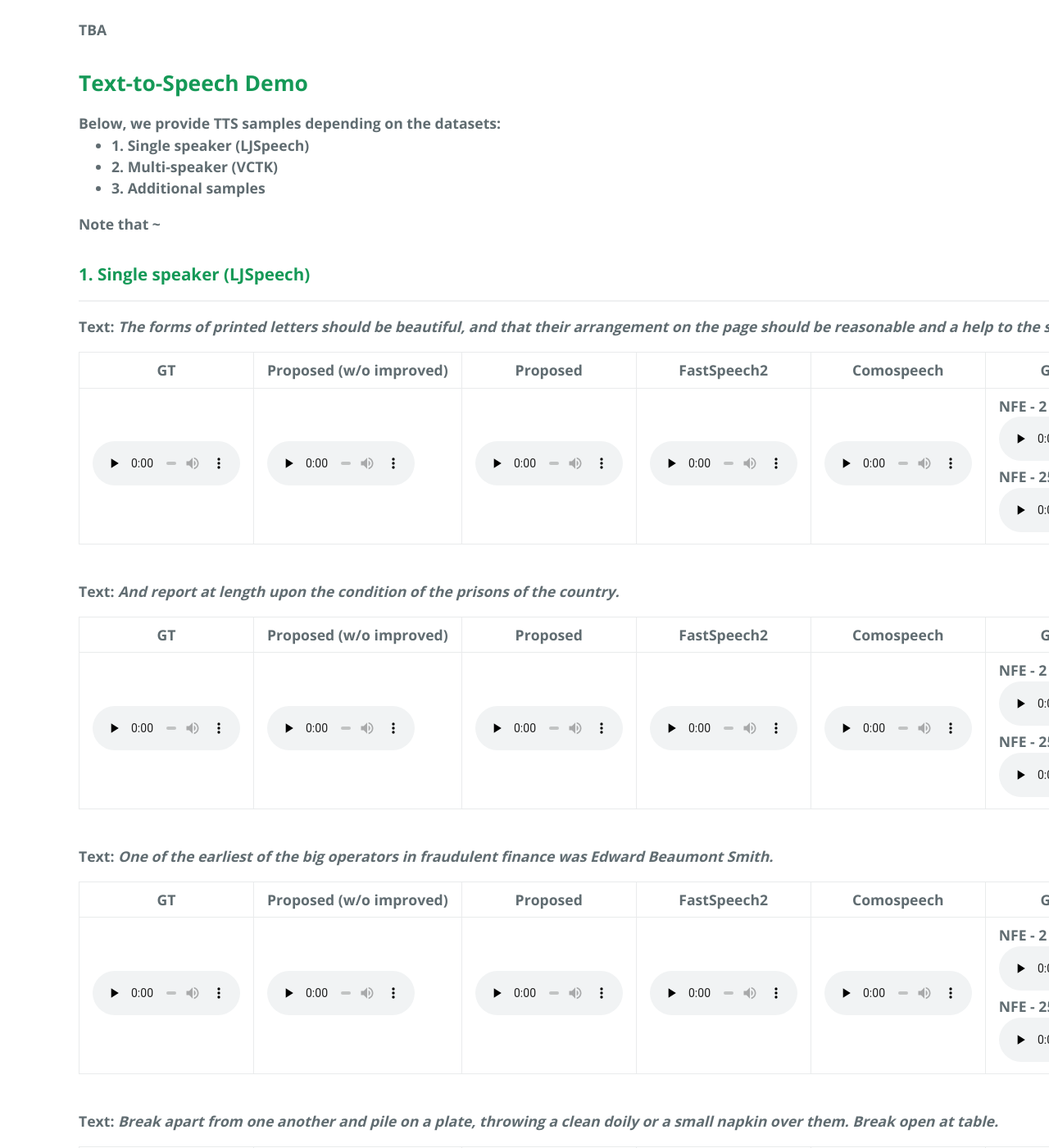
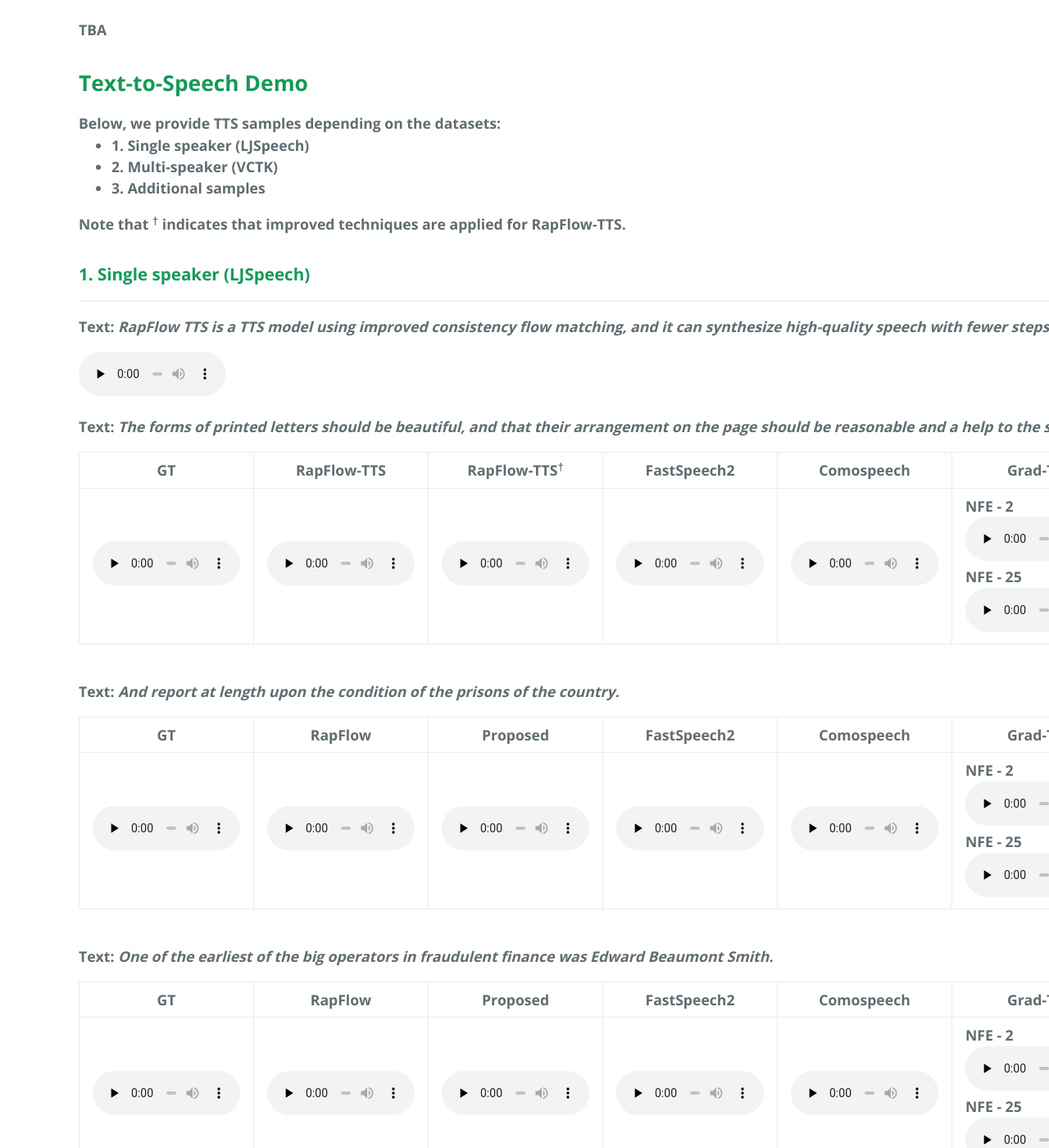
Before and after one commit to tts-demo/rap.github.io, a Jekyll site: the page built from index.md, in a window 1280 px wide and 1400 px high, scrolled down 453 px. Shown: the whole window at 82% size. Built offline with Jekyll 4.4.1, drawn with Linux system fonts in a browser that asks for light colours; some of the changed text lies outside the part shown.

Commit message:
Update home.html

```diff
--- a/_layouts/home.html
+++ b/_layouts/home.html
@@ -21,23 +21,23 @@ layout: default
           <li>2. Multi-speaker (VCTK) </li>
 	  <li>3. Additional samples </li>
       </ul>
-      Note that ~
+      Note that <sup>&dagger;</sup> indicates that improved techniques are applied for RapFlow-TTS.
 
   <br>
 
   <h3><strong>1. Single speaker (LJSpeech) </h3>
   <hr>
 
-<!--   <p><b>Text: </b><i>RapFlow TTS is a TTS model using improved consistency flow matching, and it can synthesize high-quality speech with fewer steps.</i></p>
-  <audio controls="" preload="none"><source src="samples/ljspeech/rap_intro_2step.wav"></audio> -->
+  <p><b>Text: </b><i>RapFlow TTS is a TTS model using improved consistency flow matching, and it can synthesize high-quality speech with fewer steps.</i></p>
+  <audio controls="" preload="none"><source src="samples/ljspeech/rap_intro_2step.wav"></audio>
 
   <p><b>Text: </b><i>The forms of printed letters should be beautiful, and that their arrangement on the page should be reasonable and a help to the shapeliness of the letters themselves.</i></p>
   <table>
 				<tbody>
 				  <tr>
   					<th>GT</th>
-					<th>Proposed (w/o improved) </th>
-					<th>Proposed</th>
+					<th>RapFlow-TTS</th>
+					<th>RapFlow-TTS<sup>&dagger;</sup></th>
 					<th>FastSpeech2</th>
 					<th>Comospeech</th>
   					<th>Grad-TTS</th>
@@ -120,7 +120,7 @@ layout: default
 				<tbody>
 				  <tr>
   					<th>GT</th>
-					<th>Proposed (w/o improved) </th>
+					<th>RapFlow </th>
 					<th>Proposed</th>
 					<th>FastSpeech2</th>
 					<th>Comospeech</th>
@@ -204,7 +204,7 @@ layout: default
 				<tbody>
 				  <tr>
   					<th>GT</th>
-					<th>Proposed (w/o improved) </th>
+					<th>RapFlow </th>
 					<th>Proposed</th>
 					<th>FastSpeech2</th>
 					<th>Comospeech</th>
@@ -288,7 +288,7 @@ layout: default
 				<tbody>
 				  <tr>
   					<th>GT</th>
-					<th>Proposed (w/o improved) </th>
+					<th>RapFlow </th>
 					<th>Proposed</th>
 					<th>FastSpeech2</th>
 					<th>Comospeech</th>
@@ -372,7 +372,7 @@ layout: default
 				<tbody>
 				  <tr>
   					<th>GT</th>
-					<th>Proposed (w/o improved) </th>
+					<th>RapFlow </th>
 					<th>Proposed</th>
 					<th>FastSpeech2</th>
 					<th>Comospeech</th>
@@ -456,7 +456,7 @@ layout: default
 				<tbody>
 				  <tr>
   					<th>GT</th>
-					<th>Proposed (w/o improved) </th>
+					<th>RapFlow </th>
 					<th>Proposed</th>
 					<th>FastSpeech2</th>
 					<th>Comospeech</th>
@@ -545,7 +545,7 @@ layout: default
 				  <tr>
   					<th>GT</th>
 					<th>Baseline</th>
-					<th>Proposed (w/o improved)</th>
+					<th>RapFlow</th>
 					<th>Proposed</th>
 
 				  </tr>
@@ -606,7 +606,7 @@ layout: default
 				  <tr>
   					<th>GT</th>
 					<th>Baseline</th>
-					<th>Proposed (w/o improved)</th>
+					<th>RapFlow</th>
 					<th>Proposed</th>
 
 				  </tr>
@@ -667,7 +667,7 @@ layout: default
 				  <tr>
   					<th>GT</th>
 					<th>Baseline</th>
-					<th>Proposed (w/o improved)</th>
+					<th>RapFlow</th>
 					<th>Proposed</th>
 
 				  </tr>
@@ -728,7 +728,7 @@ layout: default
 				  <tr>
   					<th>GT</th>
 					<th>Baseline</th>
-					<th>Proposed (w/o improved)</th>
+					<th>RapFlow</th>
 					<th>Proposed</th>
 
 				  </tr>
@@ -789,7 +789,7 @@ layout: default
 				  <tr>
   					<th>GT</th>
 					<th>Baseline</th>
-					<th>Proposed (w/o improved)</th>
+					<th>RapFlow</th>
 					<th>Proposed</th>
 
 				  </tr>
@@ -850,7 +850,7 @@ layout: default
 				  <tr>
   					<th>GT</th>
 					<th>Baseline</th>
-					<th>Proposed (w/o improved)</th>
+					<th>RapFlow</th>
 					<th>Proposed</th>
 
 				  </tr>
@@ -911,7 +911,7 @@ layout: default
 				  <tr>
   					<th>GT</th>
 					<th>Baseline</th>
-					<th>Proposed (w/o improved)</th>
+					<th>RapFlow</th>
 					<th>Proposed</th>
 
 				  </tr>
@@ -972,7 +972,7 @@ layout: default
 				  <tr>
   					<th>GT</th>
 					<th>Baseline</th>
-					<th>Proposed (w/o improved)</th>
+					<th>RapFlow</th>
 					<th>Proposed</th>
 
 				  </tr>
@@ -1035,7 +1035,7 @@ layout: default
 				  <tr>
   					<th>GT</th>
 					<th>Baseline</th>
-					<th>Proposed (w/o improved)</th>
+					<th>RapFlow</th>
   					<th>Proposed</th>
 				  </tr>
   				<tr>
@@ -1112,7 +1112,7 @@ layout: default
 				  <tr>
   					<th>GT</th>
 					<th>Baseline</th>
-					<th>Proposed (w/o improved)</th>
+					<th>RapFlow</th>
   					<th>Proposed</th>
 				  </tr>
   				<tr>
@@ -1189,7 +1189,7 @@ layout: default
 				  <tr>
   					<th>GT</th>
 					<th>Baseline</th>
-					<th>Proposed (w/o improved)</th>
+					<th>RapFlow</th>
   					<th>Proposed</th>
 				  </tr>
   				<tr>
```
